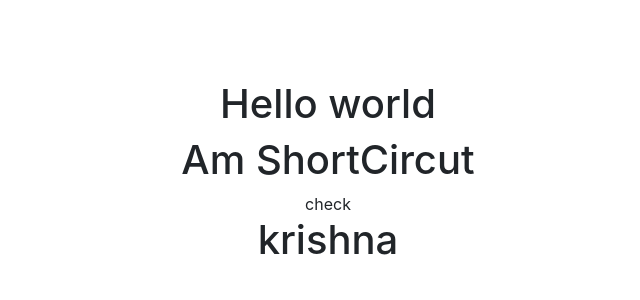
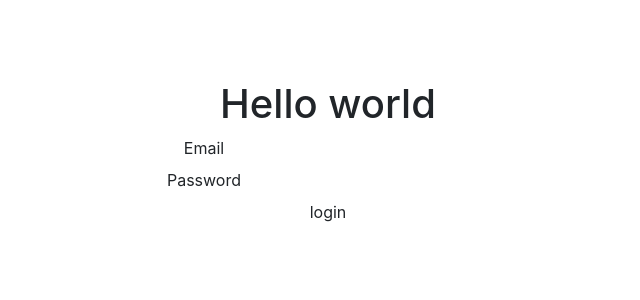
Before and after one commit to officialbandari/hooks, a React (Create React App) app: page / in a window 1280 px wide. Shown: the top 300 px of the page, without its empty margins (312-952 px from the left). Built offline with nearby package versions, Linux system fonts and the light colour scheme.

Commit message:
Basicform

```diff
--- a/src/App.js
+++ b/src/App.js
@@ -1,5 +1,6 @@
 import React from 'react';
-import ShortCircut from './components/ShortCircut';
+import BasicForm from './components/BasicForm';
+//import ShortCircut from './components/ShortCircut';
 // import ClassComp from './components/ClassComp';
 // import HookComp from './components/HookComp';
 // import TodoApp from './components/TodoApp';
@@ -11,7 +12,8 @@ const App = () => {
             {/* <ClassComp/>
             <HookComp/>
             <TodoApp/> */}
-            <ShortCircut />
+            {/* <ShortCircut /> */}
+            <BasicForm />
 
         </div>
     );
--- /dev/null
+++ b/src/components/BasicForm.js
@@ -0,0 +1,69 @@
+import React, { useState } from 'react';
+
+const BasicForm = () => {
+    const [email, setEmail] = useState("")
+    const [password, setPassword] = useState("")
+
+    const [allEntry, setNewEntry] = useState([])
+
+
+    const submitForm = (e) => {
+        e.preventDefault()
+
+        const newEntry = { email: email, password: password };
+        setNewEntry([newEntry, ...allEntry]);
+        console.log(allEntry);
+
+
+    }
+
+
+    return (
+        <>
+
+            <form action="" className="" onSubmit={submitForm}>
+                <div>
+                    <label htmlFor="email"> Email</label>
+                    <input
+                        type="email"
+                        name="email"
+                        id="email"
+                        autoComplete="off"
+                        value={email}
+                        onChange={(e) => setEmail(e.target.value)}
+                    />
+                </div>
+
+                <div>
+                    <label htmlFor="password"> Password</label>
+                    <input
+                        type="password"
+                        name="password"
+                        autoComplete="off"
+                        value={password}
+                        onChange={(e) => setPassword(e.target.value)}
+
+                    />
+                </div>
+
+                <button>login</button>
+
+
+
+
+            </form>
+
+            <div>
+                {
+                    allEntry.map(val => {
+                        return (
+                            <div key={val.email}>{val.email}{val.password}</div>
+                        )
+                    })
+                }
+            </div>
+        </>
+    );
+};
+
+export default BasicForm;
```
